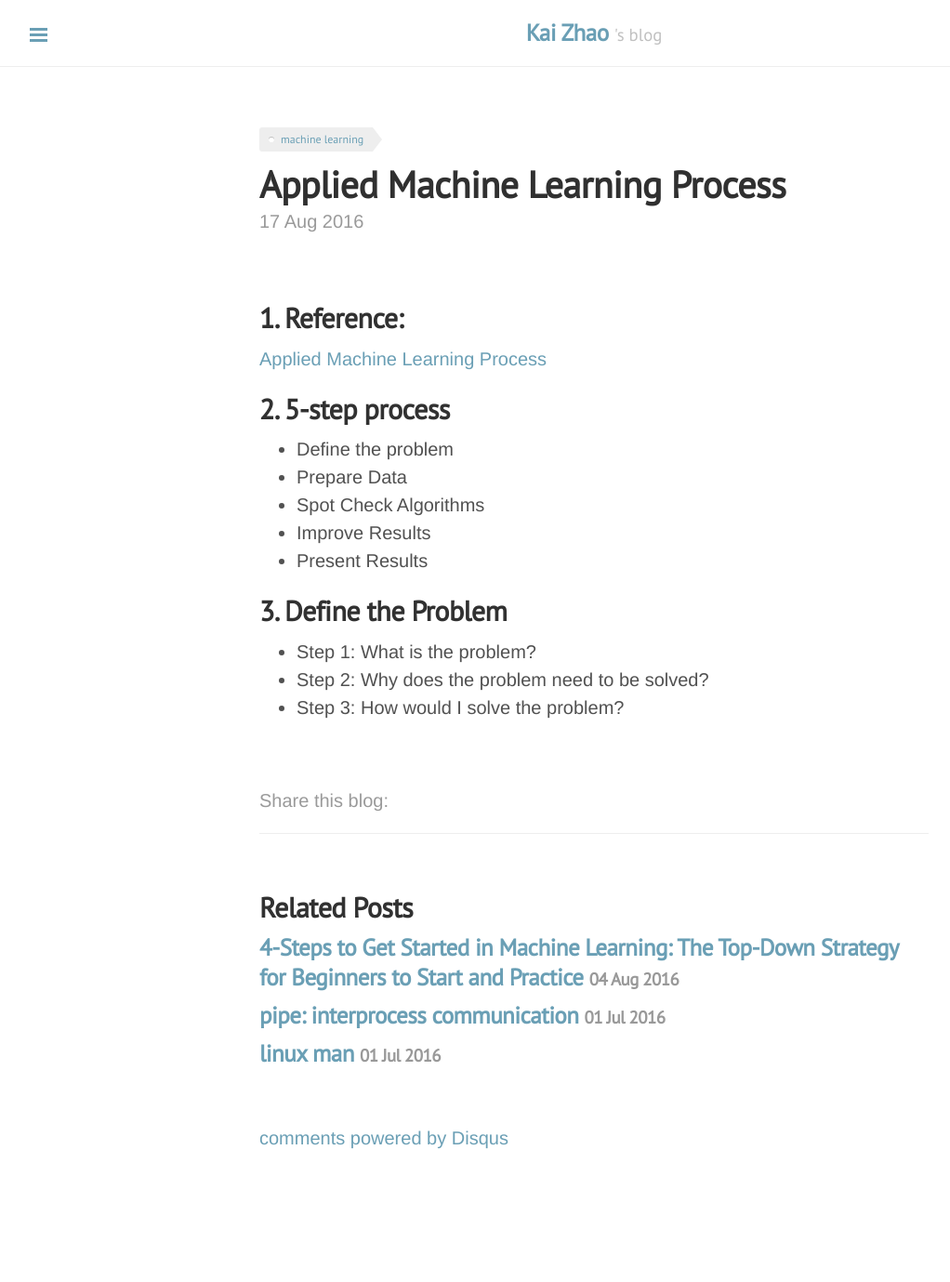
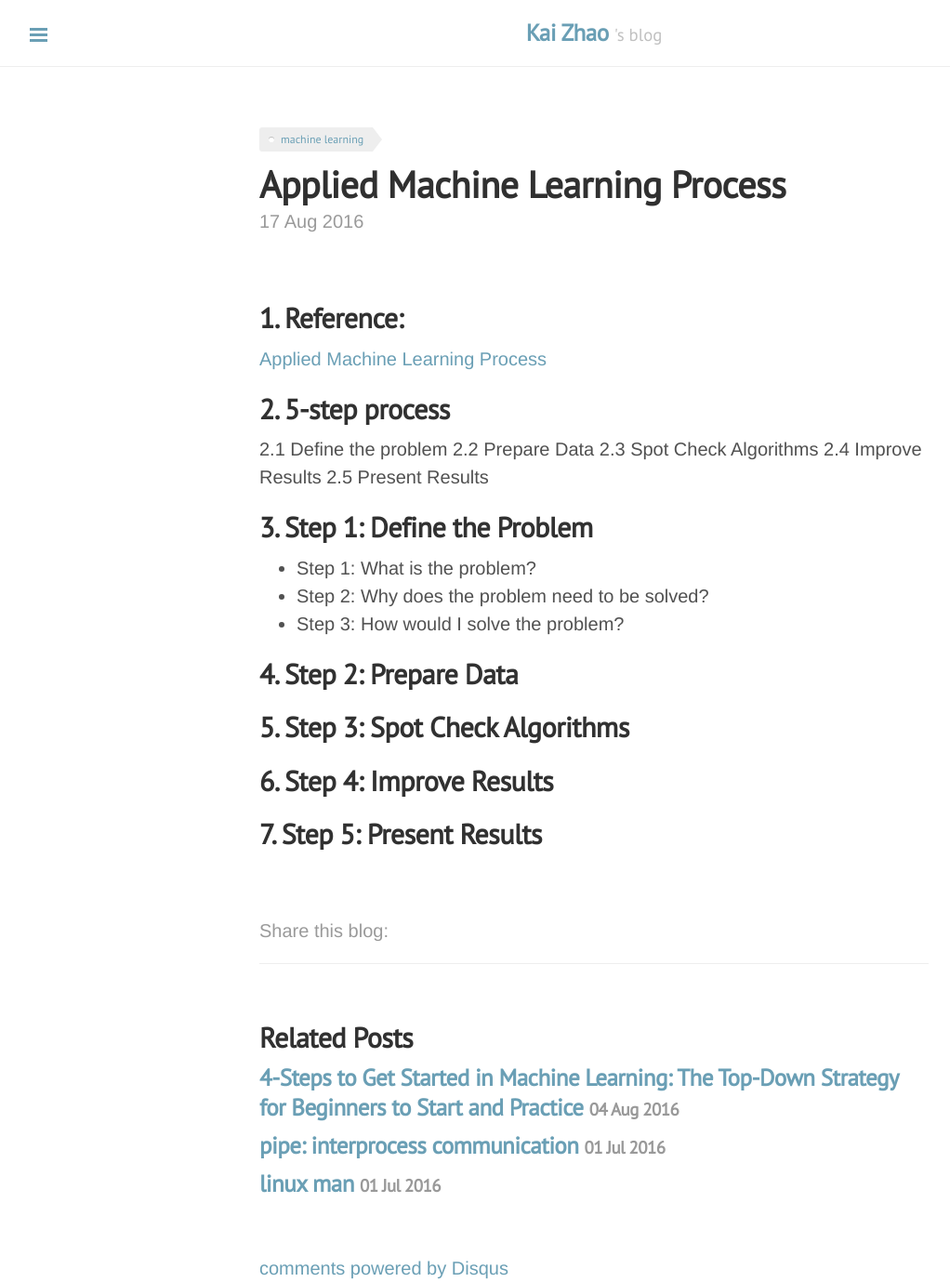
Before and after one commit to loverszhaokai/loverszhaokai.github.io, a Jekyll site: the page built from _posts/2016-08-17-Applied-Machine-Learning-Process.md, in a window 1280 px wide. Shown: the whole page at 93% size, without its empty margins (1-1023 px from the left). Built offline with Jekyll 4.4.1, drawn with Linux system fonts in a browser that asks for light colours; nearby versions of some CDN libraries; comment, search, counter and statistics services are not loaded; before the commit the page ends 1239 px from its top, so only the background shows below that.

Commit message:
update post

```diff
--- a/_posts/2016-08-17-Applied-Machine-Learning-Process.md
+++ b/_posts/2016-08-17-Applied-Machine-Learning-Process.md
@@ -16,14 +16,22 @@ analytics: true
 
 ## 2. 5-step process
 
-* Define the problem
-* Prepare Data
-* Spot Check Algorithms
-* Improve Results
-* Present Results
+2.1 Define the problem
+2.2 Prepare Data
+2.3 Spot Check Algorithms
+2.4 Improve Results
+2.5 Present Results
 
-## 3. Define the Problem
+## 3. Step 1: Define the Problem
 
 * Step 1: What is the problem?
 * Step 2: Why does the problem need to be solved?
 * Step 3: How would I solve the problem?
+
+## 4. Step 2: Prepare Data
+
+## 5. Step 3: Spot Check Algorithms
+
+## 6. Step 4: Improve Results
+
+## 7. Step 5: Present Results
```
